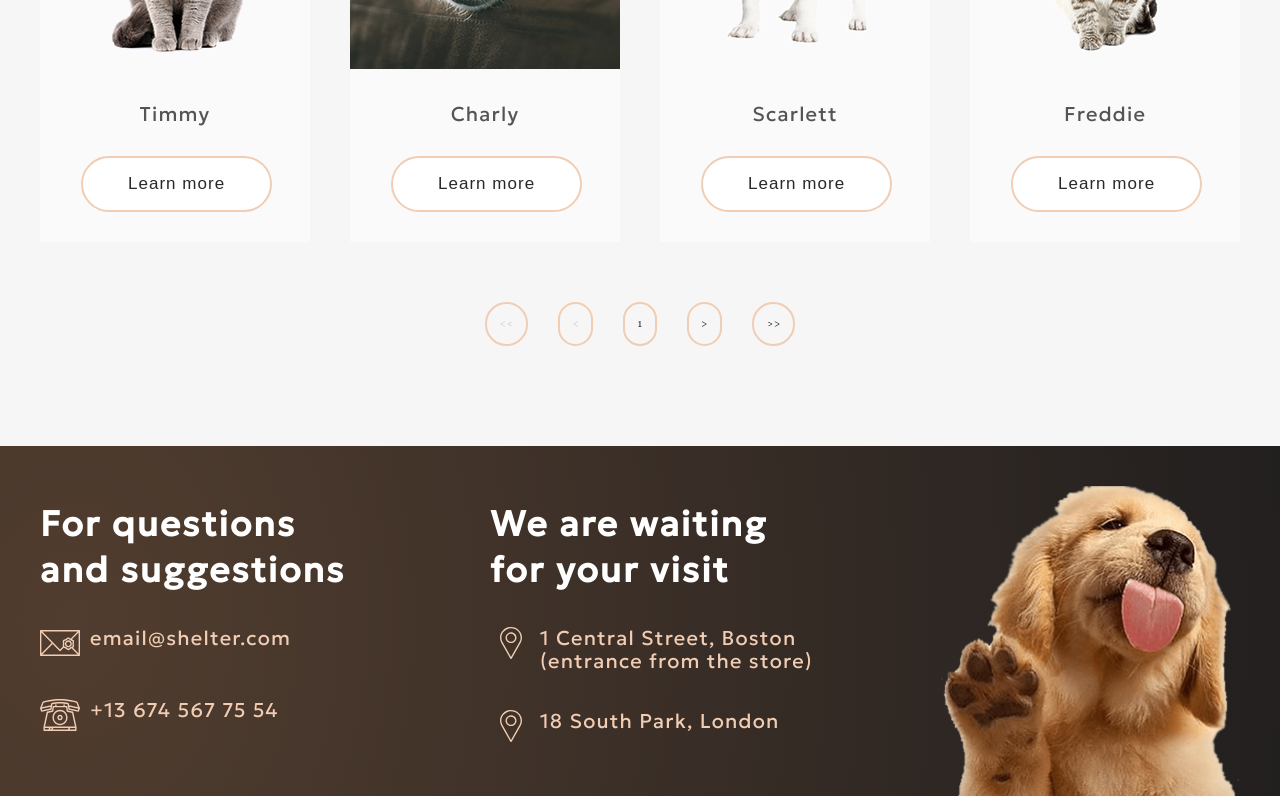
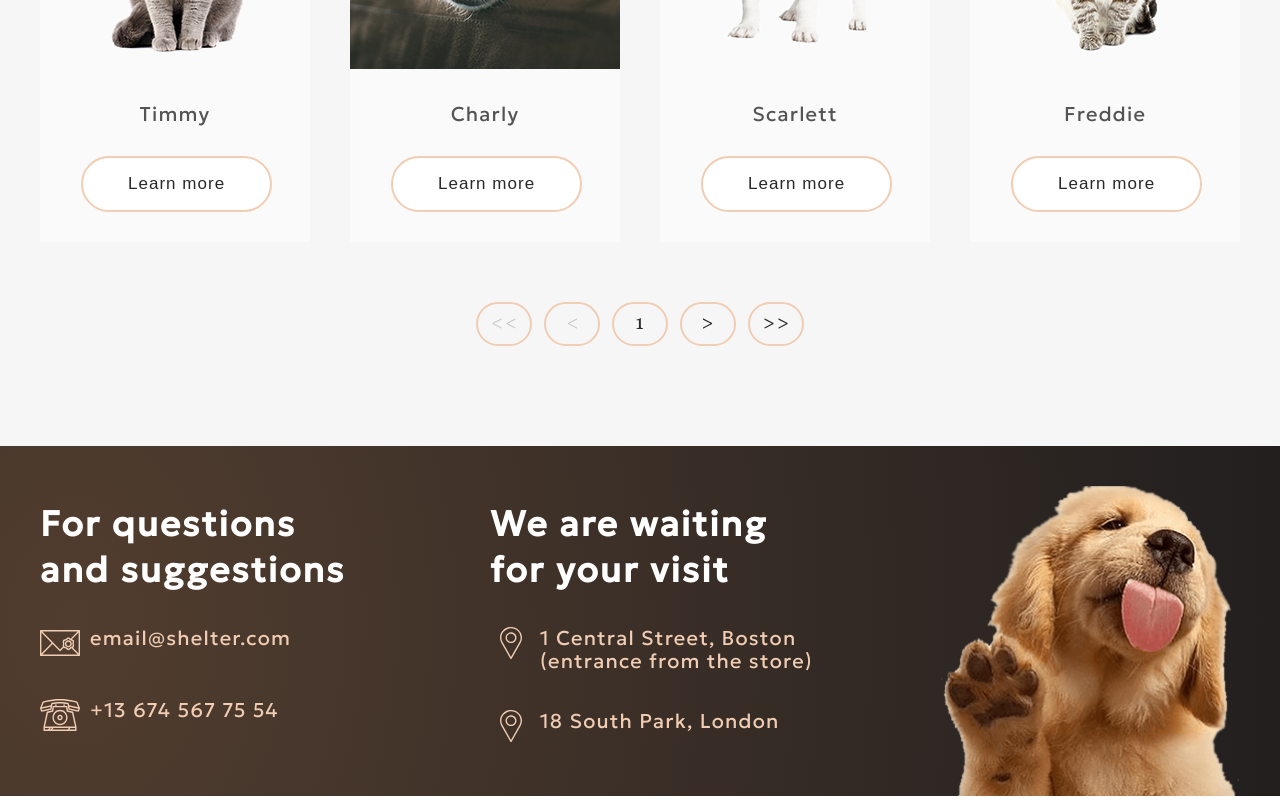
Before and after one commit to atkbrc354/Shelter, a plain HTML site: page shelter/our-pets.html in a window 1280 px wide. Shown: the part 1001-1801 px from the top of the page. Drawn offline with Linux system fonts and the light colour scheme.

Commit message:
fix: our-pets block-arrow

```diff
--- a/shelter/sass/our-pets.sass
+++ b/shelter/sass/our-pets.sass
@@ -119,9 +119,13 @@ html
                         display: flex
                         margin: 0 auto
                         border: 2px solid #F1CDB3
+                        width: 52px
+                        height: 52px
+                        font-size: 20px
+                        line-height: 23px
                         border-radius: 100px
-                        padding: 17px 13px
-                        height: 6px
+                        padding: 14px 0px 15px 0px
+                        height: 11px
                         &:hover
                             background: #FDDCC4
                             transition: all 300ms
@@ -129,9 +133,10 @@ html
                         display: flex
                         margin: 0 auto
                         border: 2px solid #F1CDB3
+                        width: 52px
                         border-radius: 100px
-                        padding: 17px 13px
-                        height: 6px
+                        padding: 14px 0px 15px 0px
+                        height: 11px
                         &:hover
                             background: #FDDCC4
                             transition: all 300ms
```
Also changed, not shown: shelter/css/our-pets.css.
